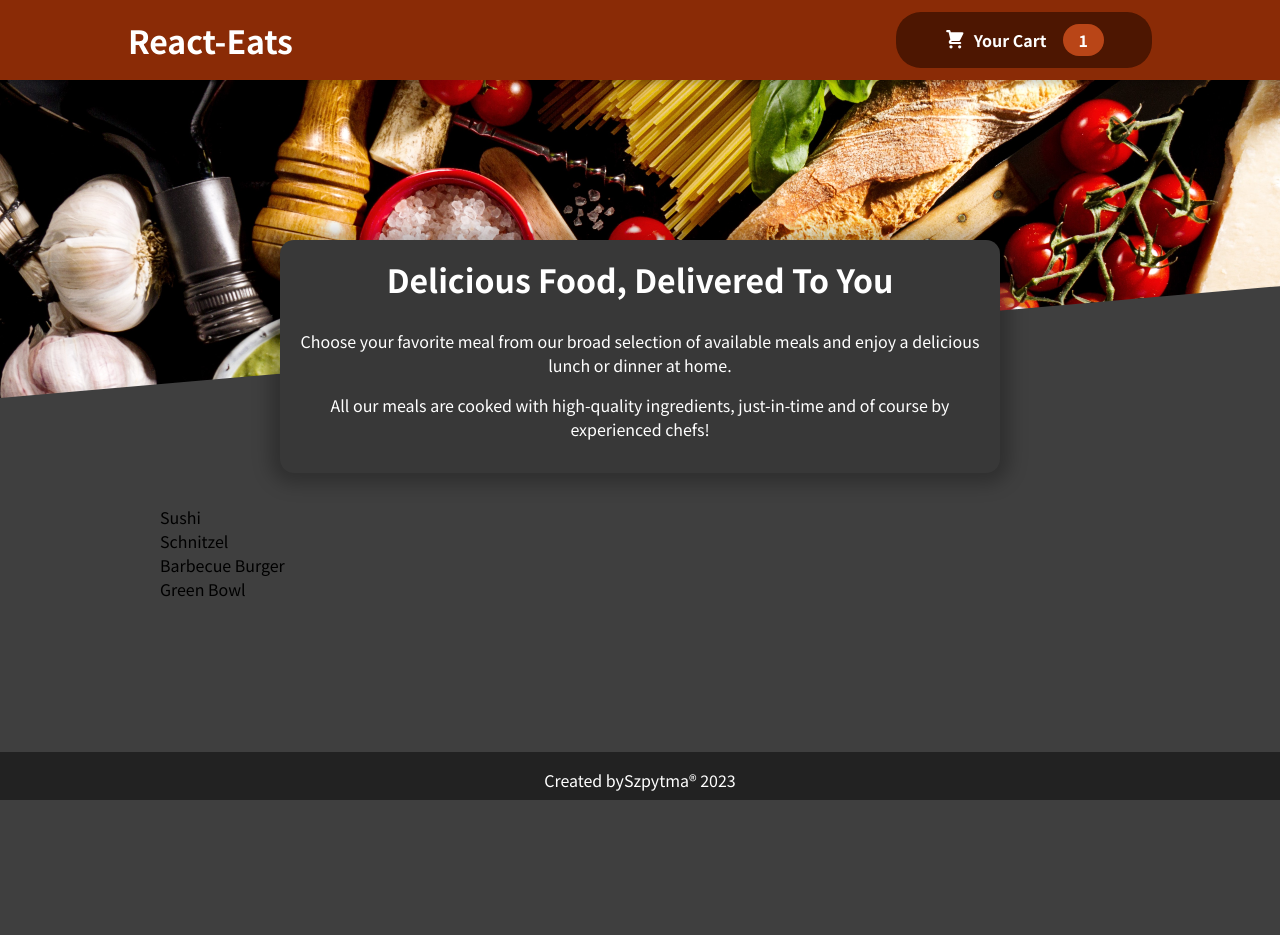
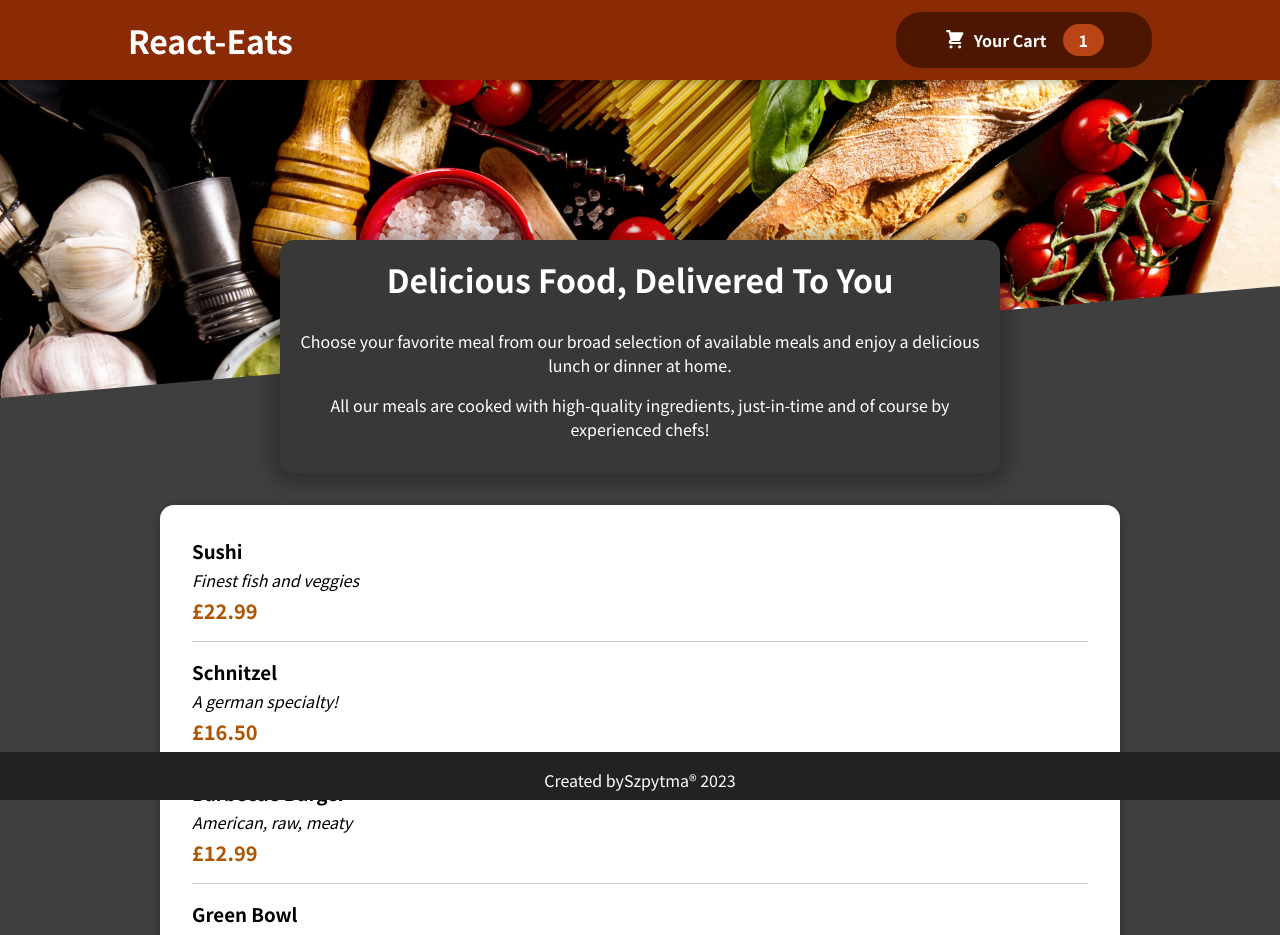
Before and after one commit to Szpytma/react-eats, a React (Create React App) app: page / in a window 1280 px wide. Shown: the top 935 px of the page. Before the commit the page ends 800 px from the top, so only its background shows below. Built offline with nearby package versions, Linux system fonts and the light colour scheme.

Commit message:
dummy meals are now displayed

```diff
--- a/src/components/Meals/AvailableMeals.jsx
+++ b/src/components/Meals/AvailableMeals.jsx
@@ -1,4 +1,6 @@
+import Card from "../UI/Card";
 import "./AvailableMeals.css";
+import MealItem from "./MealItem/MealItem";
 const DUMMY_MEALS = [
   {
     id: "m1",
@@ -27,11 +29,20 @@
 ];
 
 const AvailableMeals = () => {
-  const mealsList = DUMMY_MEALS.map((meal) => <li>{meal.name}</li>);
+  const mealsList = DUMMY_MEALS.map((meal) => (
+    <MealItem
+      key={meal.id}
+      name={meal.name}
+      description={meal.description}
+      price={meal.price}
+    />
+  ));
 
   return (
     <section className="meals">
-      <ul>{mealsList}</ul>
+      <Card>
+        <ul>{mealsList}</ul>
+      </Card>
     </section>
   );
 };
--- /dev/null
+++ b/src/components/Meals/MealItem/MealItem.css
@@ -0,0 +1,22 @@
+.meal {
+  display: flex;
+  justify-content: space-between;
+  margin: 1rem;
+  padding-bottom: 1rem;
+  border-bottom: 1px solid #ccc;
+}
+
+.meal h3 {
+  margin: 0 0 0.25rem 0;
+}
+
+.description {
+  font-style: italic;
+}
+
+.price {
+  margin-top: 0.25rem;
+  font-weight: bold;
+  color: #ad5502;
+  font-size: 1.25rem;
+}
--- /dev/null
+++ b/src/components/Meals/MealItem/MealItem.jsx
@@ -0,0 +1,17 @@
+import "./MealItem.css";
+
+const MealItem = ({ name, description, price }) => {
+  const cost = `£${price.toFixed(2)}`;
+  return (
+    <li className="meal">
+      <div>
+        <h3>{name}</h3>
+        <div className="description">{description}</div>
+        <div className="price">{cost}</div>
+      </div>
+      <div>{}</div>
+    </li>
+  );
+};
+
+export default MealItem;
--- /dev/null
+++ b/src/components/UI/Card.css
@@ -0,0 +1,6 @@
+.card {
+  padding: 1rem;
+  box-shadow: 0 2px 8px rgba(0, 0, 0, 0.25);
+  border-radius: 14px;
+  background-color: white;
+}
--- /dev/null
+++ b/src/components/UI/Card.jsx
@@ -0,0 +1,6 @@
+import "./Card.css";
+const Card = (props) => {
+  return <div className="card">{props.children}</div>;
+};
+
+export default Card;
```
Also changed, not shown: src/components/Meals/MealItem/MealItemForm.jsx (added).
